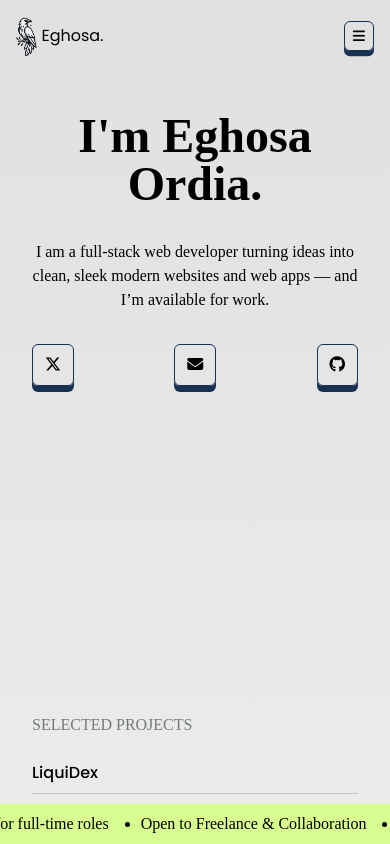
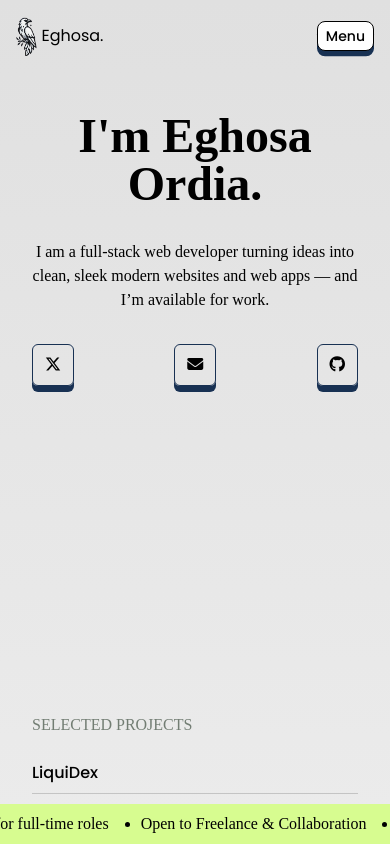
Before and after one commit to Hardy101/Eghosa, a React (Vite) app: page / in a window 390 px wide. Shown: the top 844 px of the page. Built offline with nearby package versions, Linux system fonts and the light colour scheme; a web font is replaced by a local one.

Commit message:
feat: refactor NavBar and Sidebar components for improved structure and animations

```diff
--- a/src/components/navbar.tsx
+++ b/src/components/navbar.tsx
@@ -18,24 +18,13 @@ const NavBar: React.FC<SidebarProps> = ({ setIsSidebarOpen }) => {
 
             <span className="my-auto text-md">Eghosa.</span>
           </a>
-          <ul className="flex gap-4 my-auto text-xs font-poppins-medium">
-            <li className="my-auto hidden md:block">
-              <button onClick={(): void => setIsSidebarOpen(true)}>
-                About
-              </button>
-            </li>
-            <li className="my-auto hidden md:block">Contact</li>
-            <li className="my-auto">
-              <button className="hidden md:block px-2 py-1 rounded-md text-sm bs-2 border border-dark-blue">
-                <i className="fa-solid fa-sun"></i>
-              </button>
-              <button
-                onClick={(): void => setIsSidebarOpen(true)}
-                className="block md:hidden px-2 py-1 rounded-md text-sm bs-2 border border-dark-blue"
-              >
-                <i className="fa-solid fa-bars"></i>
-              </button>
-            </li>
+          <ul className="flex gap-4 my-auto text-sm font-poppins-medium">
+            <button
+              className="bs-2 border border-dark-1 rounded-lg px-2 py-1 bg-white"
+              onClick={() => setIsSidebarOpen(true)}
+            >
+              Menu
+            </button>
           </ul>
         </div>
       </nav>
--- a/src/components/sidebar.tsx
+++ b/src/components/sidebar.tsx
@@ -9,7 +9,25 @@ const Sidebar: React.FC<SidebarProps> = ({
 }) => {
   useEffect(() => {
     if (isSidebarOpen) {
-      gsap.to("#sidebar", { x: 0, duration: 0.8, ease: "power3.out" });
+      const tl = gsap.timeline();
+
+      tl.fromTo(
+        "#sidebar",
+        { x: "100%" },
+        { x: 0, duration: 0.8, ease: "power3.out" }
+      );
+      tl.from(
+        ".sidebar-items",
+        {
+          x: 50,
+          opacity: 0,
+          scale: 0.95,
+          duration: 1,
+          ease: "power3.out",
+          stagger: 0.2,
+        },
+        "-=0.8"
+      );
     } else {
       gsap.to("#sidebar", { x: "100%", duration: 0.8, ease: "power3.in" });
     }
@@ -20,30 +38,36 @@ const Sidebar: React.FC<SidebarProps> = ({
       id="sidebar"
       className={`fixed translate-x-full p-4 md:p-8 w-full md:w-1/2 h-full top-0 right-0 bg-white text-black heading z-50 overflow-y-auto`}
     >
-      <div className=" flex justify-between mb-4">
-        <span className="inline-block w-5 bg-gray-300 h-5 rounded-full my-auto"></span>
+      <div className="text-xl grid gap-8 font-poppins">
+        <div className="sidebar-items flex justify-between gap-4 mb-4">
+          <span className=" w-5 h-5 bg-gray-300 rounded-full my-auto"></span>
+          <span className="mr-auto grow w-5 bg-grey-3 h-px rounded-full my-auto"></span>
           <button
             onClick={() => setIsSidebarOpen(false)}
             className="my-auto border rounded-2xl font-proxima-bold text-sm py-1 px-4"
           >
             Close
           </button>
+          <button className="px-2 py-1 rounded-md text-sm bs-2 border border-dark-blue">
+            <i className="fa-solid fa-sun"></i>
+          </button>
         </div>
-
-      <div className="body text-xl grid gap-8 font-poppins">
+        <div className="sidebar-items">
           <span className="block font-poppins-medium text-3xl">
             Hello there 👋
           </span>
           <p>
-          My name is <span className="font-poppins-medium">Eghosa Ordia </span>
+            My name is{" "}
+            <span className="font-poppins-medium">Eghosa Ordia </span>
             and I am a full-stack web developer with a passion for creating
             <span className="font-poppins-medium"> meaningful </span>
             and responsive web applications. I have a strong foundation in both
             front-end and back-end technologies, though i am more proficient in
-          frontend. I am always looking for opportunities to learn and grow as a
-          developer.
+            frontend. I am always looking for opportunities to learn and grow as
+            a developer.
           </p>
-        <div>
+        </div>
+        <div className="sidebar-items">
           <h3 className="font-poppins-bold mb-2">
             Creating Impactful Projects
           </h3>
@@ -55,7 +79,7 @@ const Sidebar: React.FC<SidebarProps> = ({
             positive impact on society.
           </p>
         </div>
-        <div>
+        <div className="sidebar-items">
           <h3 className="font-poppins-bold mb-2">
             On the hunt for exciting opportunities
           </h3>
@@ -86,6 +110,7 @@ const Sidebar: React.FC<SidebarProps> = ({
           <a href="">Resume</a>
         </p>
       </div>
+      <div className="sidebar-items body "></div>
     </aside>
   );
 };
```
Lines whose indentation alone changed are shown as unchanged.
